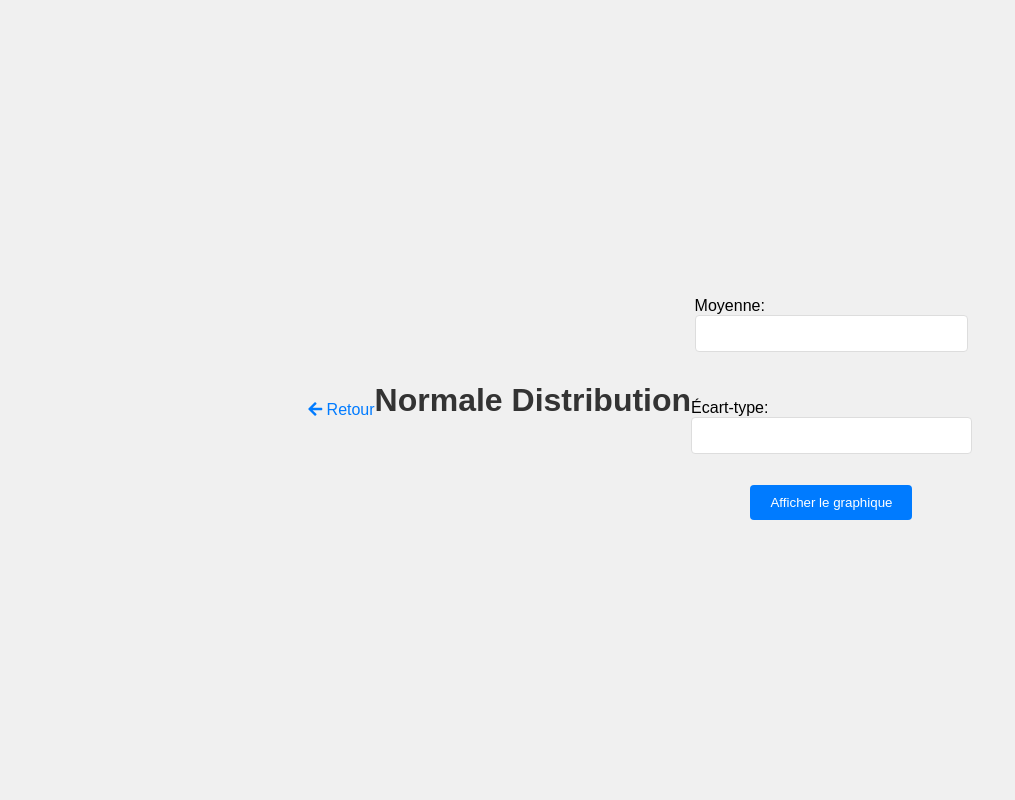
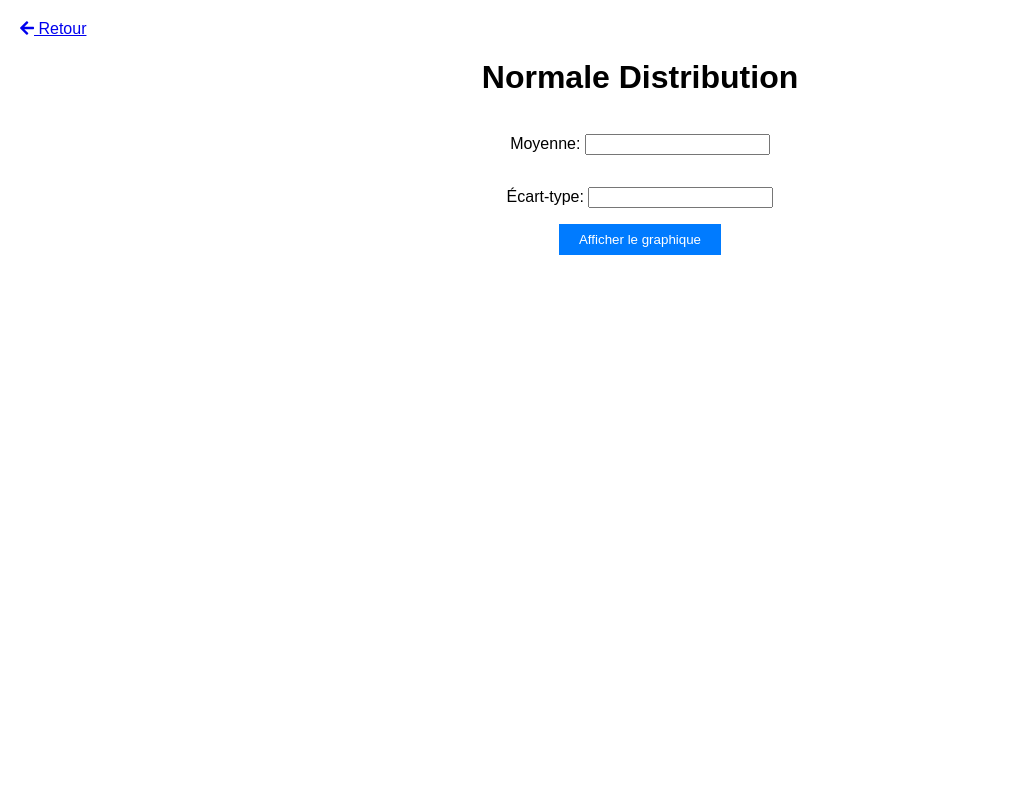
Before and after one commit to YOSRA-MTZ/statistique_et_probabilite_django, a Django app: page /normale/ in a window 1280 px wide. Shown: the whole page, without its empty margins (0-1015 px from the left). Run offline with Django 4.2, Linux system fonts and the light colour scheme; some libraries are stand-ins or nearby versions.

Commit message:
version finale

```diff
--- a/django_project/app/static/css/lois.css
+++ b/django_project/app/static/css/lois.css
@@ -1,77 +1,23 @@
 body {
     font-family: Arial, sans-serif;
-    margin: 0;
-    padding: 0;
-    display: flex;
-    justify-content: center;
-    align-items: center;
-    height: 100vh;
-    background-color: #f0f0f0;
-}
-
-.container {
-    width: 400px;
-    background-color: white;
-    padding: 20px;
-    border-radius: 8px;
-    box-shadow: 0 0 10px rgba(0, 0, 0, 0.1);
+    margin: 20px;
 }
 
 h1 {
     text-align: center;
-    margin-bottom: 20px;
-
-    color: #333;
 }
 
 form {
     display: flex;
     flex-direction: column;
     align-items: center;
-}
-
-input[type="text"], input[type="number"], select {
-    padding: 10px;
-    margin-bottom: 15px;
-    border: 1px solid #ddd;
-    border-radius: 4px;
-    width: 100%;
-    box-sizing: border-box;
+    margin-bottom: 20px;
 }
 
 button[type="submit"] {
-    padding: 10px 20px;
+    padding: 8px 20px;
     background-color: #007bff;
     color: white;
     border: none;
     cursor: pointer;
-    border-radius: 4px;
-    transition: background-color 0.3s;
 }
-
-button[type="submit"]:hover {
-    background-color: #0056b3;
-}
-
-.results {
-    margin-top: 20px;
-    text-align: center;
-}
-
-.results img {
-    max-width: 100%;
-    height: auto;
-    border-radius: 4px;
-}
-
-.back-button {
-    display: block;
-    margin-top: 20px;
-    text-decoration: none;
-    color: #007bff;
-    transition: color 0.3s;
-}
-
-.back-button:hover {
-    color: #0056b3;
-}
```
